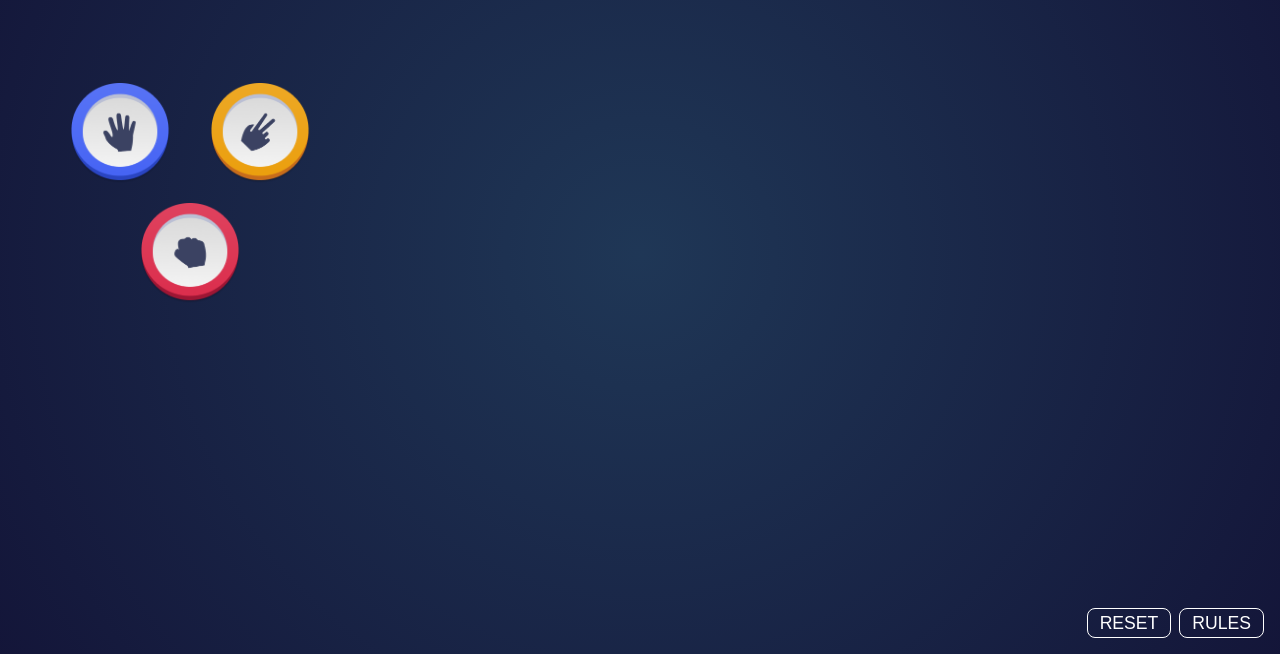
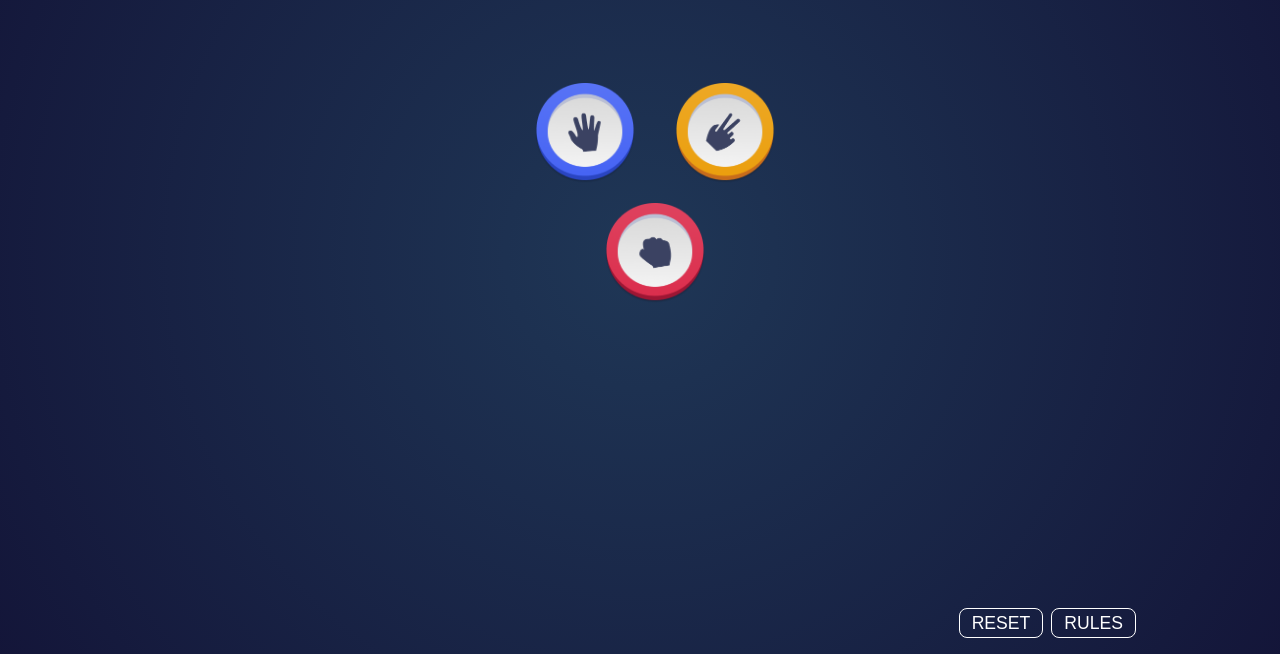
Before and after one commit to priyanshuharshbodhi1/stone-paper-scissors, a plain HTML site: page index.html in a window 1280 px wide. Shown: the part 146-800 px from the top of the page. Drawn offline with Linux system fonts and the light colour scheme.

Commit message:
made complete responsive

```diff
--- a/index.js
+++ b/index.js
@@ -127,14 +127,14 @@ function compareChoices(playerChoice, computerChoice) {
 function animateHands(playerChoice, computerChoice) {
   const playerOverlay = document.createElement("div");
   playerOverlay.classList.add("hand-overlay", "left");
-  playerOverlay.innerHTML = `YOUR CHOICE <br> <img src="/assets/${playerChoice}.png" class="hand ${playerChoice}" />`;
+  playerOverlay.innerHTML = `YOUR CHOICE <br> <br> <img src="/assets/${playerChoice}.png" class="hand ${playerChoice}" />`;
   playerOverlay.style.textAlign = "center";
   playerOverlay.style.color = "#fff";
   playerOverlay.style.marginLeft = "1rem";
 
   const computerOverlay = document.createElement("div");
   computerOverlay.classList.add("hand-overlay", "right");
-  computerOverlay.innerHTML = `AI'S CHOICE <br> <img src="/assets/${computerChoice}.png" class="hand ${computerChoice}" />`;
+  computerOverlay.innerHTML = `AI'S CHOICE <br> <br> <img src="/assets/${computerChoice}.png" class="hand ${computerChoice}" />`;
   computerOverlay.style.textAlign = "center";
   computerOverlay.style.color = "#fff";
   computerOverlay.style.marginRight = "1rem";
--- a/styles.css
+++ b/styles.css
@@ -33,6 +33,7 @@ body {
   line-height: normal;
   letter-spacing: 0.1rem;
   margin-top: 3px;
+  margin-right: auto;
 }
 
 .score {
@@ -60,6 +61,11 @@ body {
   font-style: normal;
   font-weight: 700;
   line-height: normal;
+}
+
+.player-choice {
+  display: flex;
+  justify-content: center;
 }
 
 .hands {
@@ -212,3 +218,17 @@ button:hover {
   background: #fff;
   color: hsl(214, 47%, 23%);
 }
+
+@media (min-width: 900px) {
+  .main-container {
+    padding-right: 4rem;
+    padding-left: 4rem;
+  }
+}
+
+@media (min-width: 1200px) {
+    .main-container {
+      padding-right: 8rem;
+      padding-left: 8rem;
+    }
+  }
```
